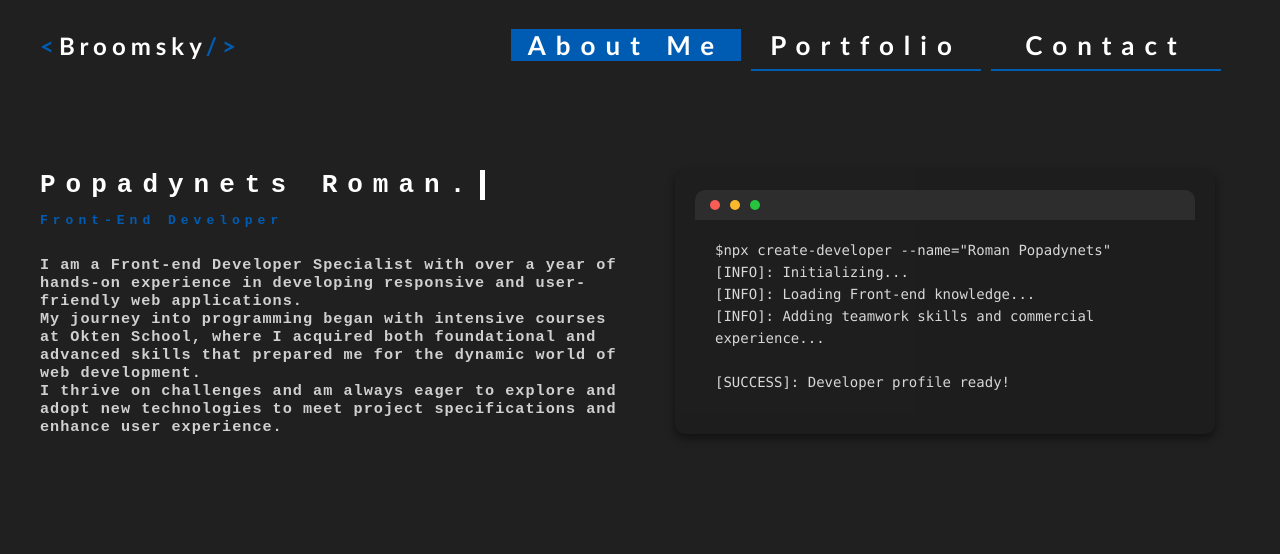
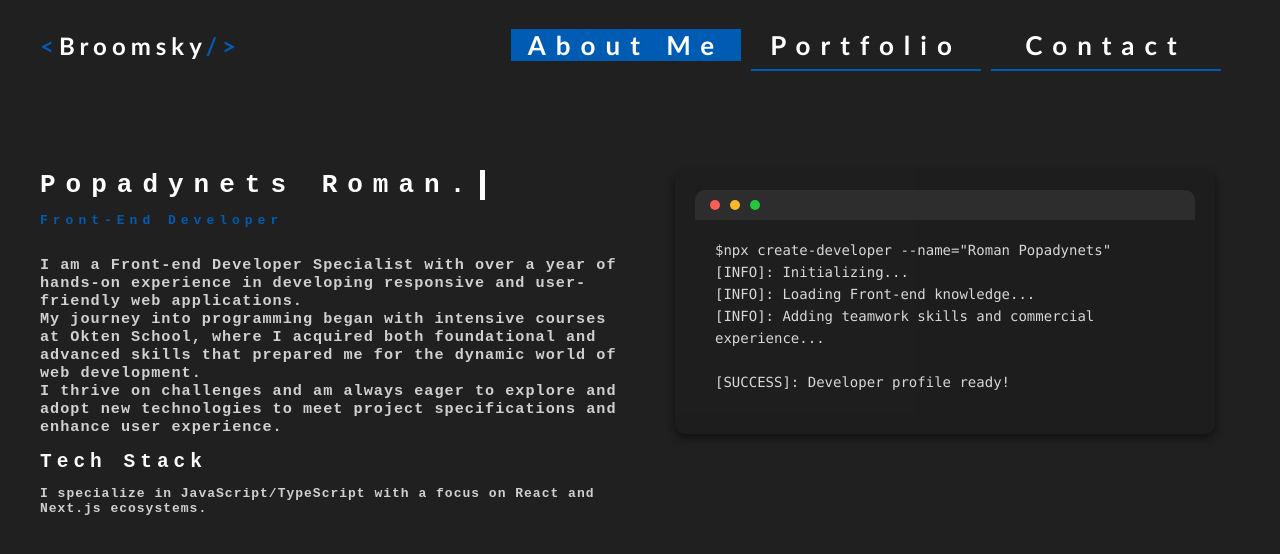
Before and after one commit to PPRomaa/cvproject, a React (Create React App) app: page /about in a window 1280 px wide. Shown: the top 554 px of the page. Built offline with nearby package versions, Linux system fonts and the light colour scheme.

Commit message:
Reviewed code, add new information

```diff
--- a/src/components/firstSection/FirstSection.tsx
+++ b/src/components/firstSection/FirstSection.tsx
@@ -11,12 +11,20 @@ const FirstSection: React.FC = () => {
                     <h3>Front-End Developer</h3>
                 </div>
                 <div className="body-block">
-                    <h3>
+                    <h3 className="body-description">
                         <span>I am a Front-end Developer Specialist with over a year of hands-on experience in developing
                         responsive and user-friendly web applications. </span> <span> My journey into programming began with intensive
                         courses at Okten School, where I acquired both foundational and advanced skills that prepared me
                         for the dynamic world of web development.</span> <span> I thrive on challenges and am always eager to explore
                         and adopt new technologies to meet project specifications and enhance user experience.</span>
+                    </h3>
+                </div>
+                <div className="tech-stack-block">
+                    <h1 className="tech-stack-title">
+                        Tech Stack
+                    </h1>
+                    <h3 className="tech-stack-description">
+                        I specialize in JavaScript/TypeScript with a focus on React and Next.js ecosystems.
                     </h3>
                 </div>
             </div>
--- a/src/components/firstSection/firstSection.css
+++ b/src/components/firstSection/firstSection.css
@@ -1,7 +1,6 @@
 .first-section {
     height: 100%;
     width: 100%;
-    scroll-snap-align: start;
     display: flex;
     flex-direction: row;
     gap: 20px;
@@ -43,6 +42,24 @@
     letter-spacing: 1px;
     opacity: 0;
     animation: fade-in 3s 3s forwards;
+    color: #d4d4d4;
+}
+.tech-stack-block {
+    display: flex;
+    flex-direction: column;
+
+    font-family: monospace;
+    letter-spacing: 1px;
+    opacity: 0;
+    animation: fade-in 3s 3s forwards;
+}
+.tech-stack-title {
+    letter-spacing: 5px;
+    font-size: 1.5em;
+    margin-bottom: 0;
+}
+.tech-stack-description {
+    font-size: 1em;
     color: #d4d4d4;
 }
 
--- a/src/components/lastSection/LastSection.tsx
+++ b/src/components/lastSection/LastSection.tsx
@@ -12,6 +12,7 @@ import {ReactComponent as TeamWorkIcon} from '../../assets/icons/team-idea-svgre
 import "./lastSection.css"
 import "swiper/css";
 import "swiper/css/navigation";
+import {Link} from "react-router-dom";
 
 interface QuestionsArr {
     id: number;
@@ -77,7 +78,10 @@ const LastSection: React.FC = () => {
                         ))}
                     </Swiper>
                 </div>
-                <LinkComponent style={{justifyContent: "center", paddingTop: "20px"}}/>
+                <div className="contact-block-body">
+                    <Link to={'/contacts'} className="contact-block__btn">Contact me</Link>
+                </div>
+                <LinkComponent style={{justifyContent: "center", paddingTop: "15px"}}/>
             </div>
         </section>
     )
--- a/src/components/lastSection/lastSection.css
+++ b/src/components/lastSection/lastSection.css
@@ -1,6 +1,6 @@
 .last-section {
-    height: 100%;
-    scroll-snap-align: end;
+    width: 100%;
+    margin-bottom: 30px;
 }
 .question-main-block{
     transform: translateX(-1000px);
@@ -14,23 +14,29 @@
     flex-direction: column;
     align-items: center;
     justify-content: center;
-    padding-top: 40px;
+    padding-top: 50px;
 }
 .question-tittle {
     width: 500px;
     height: 80px;
+
     display: flex;
     justify-content: center;
     align-items: center;
+
     background: linear-gradient(145deg, #1e1e1e, #2c2c2c);
     box-shadow: inset 0 2px 5px rgba(0, 0, 0, 0.5),
     0 4px 6px rgba(0, 0, 0, 0.6);
+
     border-radius: 16px;
     border: 1px solid #3a3a3a;
+
     font-family: monospace;
     letter-spacing: 4px;
     font-size: 20px;
     text-align: center;
+
+    padding: 5px 11px 5px 11px;
 }
 .question-list {
     display: flex;
@@ -70,6 +76,40 @@
     letter-spacing: 1px;
     text-align: center;
 }
+.contact-block-body {
+    width: 100%;
+    margin: 30px 0 15px 0;
+
+    display: flex;
+    justify-content: center;
+}
+
+.contact-block__btn {
+    position: relative;
+    display: flex;
+    justify-content: center;
+    align-items: center;
+
+    color: inherit;
+    text-decoration: none;
+    cursor: pointer;
+
+    font-size: 14px;
+    letter-spacing: 5px;
+
+    width: 300px;
+    height: 50px;
+    padding: 5px 11px 5px 11px;
+    border-radius: 10px;
+
+    background: #005cb3;
+    transition: background-color 0.3s ease;
+}
+
+.contact-block__btn:hover{
+    opacity: 0.75;
+    background-color: #3a3a3a;
+}
 
 @media screen and (max-width: 600px) {
     .question-tittle{
--- a/src/components/secondSection/secondSection.css
+++ b/src/components/secondSection/secondSection.css
@@ -1,11 +1,10 @@
 .second-section {
-    height: 100%;
     width: 100%;
-    scroll-snap-align: start;
     display: flex;
     flex-direction: row;
     gap: 20px;
     padding: 5px 0;
+    margin-bottom: 40px;
 }
 
 .skills-section {
@@ -65,7 +64,6 @@
 }
 @media screen and (min-width: 1100px){
     .skills-section {
-        height: calc(100vh - 100px);
         align-items: center;
         justify-content: center;
     }
@@ -95,6 +93,7 @@
 @media screen and (max-width: 500px){
     .icon-section {
         height: 20vh;
+        margin-bottom: 20px;
     }
     .icon-items {
         width: 150px;
--- a/src/pages/about/about.css
+++ b/src/pages/about/about.css
@@ -1,7 +1,6 @@
 .about-page {
     height: 100vh;
     overflow-y: scroll;
-    scroll-snap-type: y mandatory;
     padding: 0 40px;
 }
 
--- a/src/pages/portfolio/portfolio.css
+++ b/src/pages/portfolio/portfolio.css
@@ -169,3 +169,12 @@
         padding: 0 20px;
     }
 }
+@media (max-width: 500px) {
+    .project-card:hover .project-card-item {
+        transform: translate(0px, -10px);
+        box-shadow: 0 10px 20px #000;
+    }
+    .project-card:hover .blue-block {
+        transform: translate(0px, 20px);
+    }
+}
```
